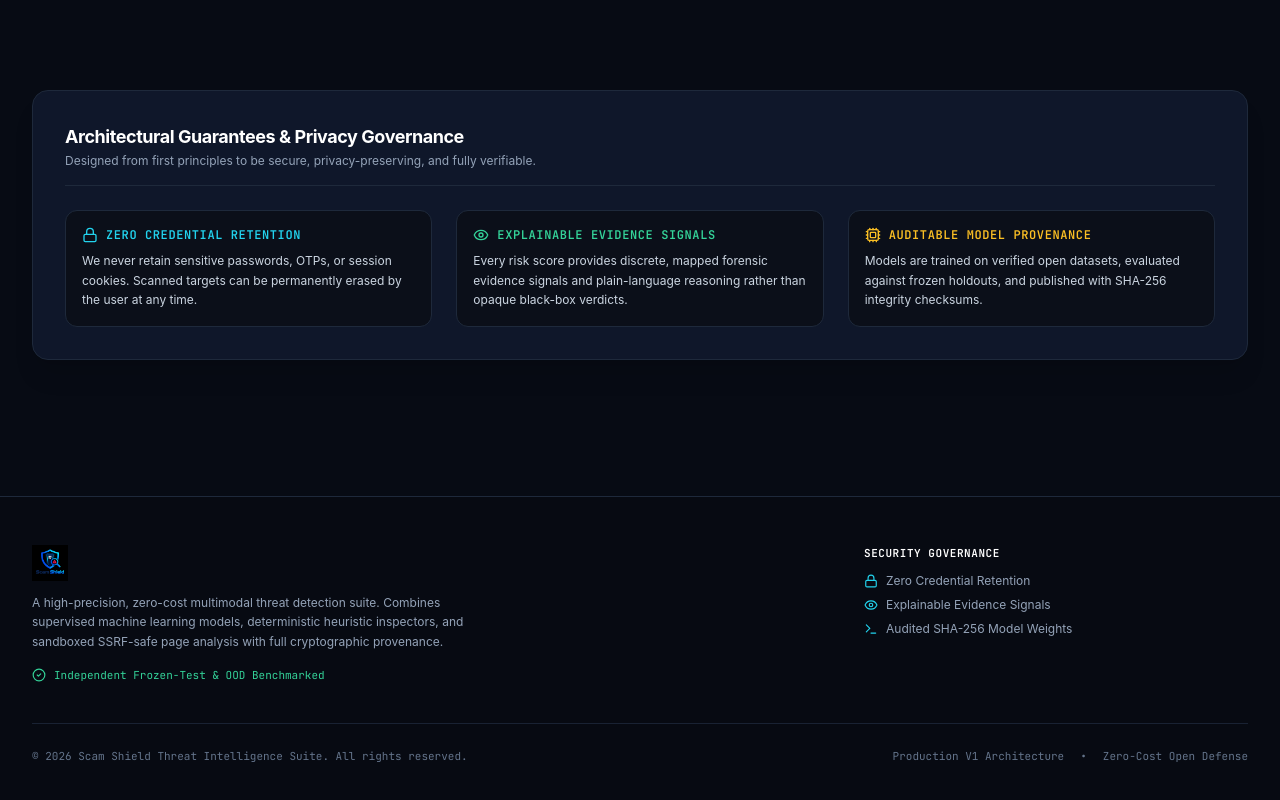
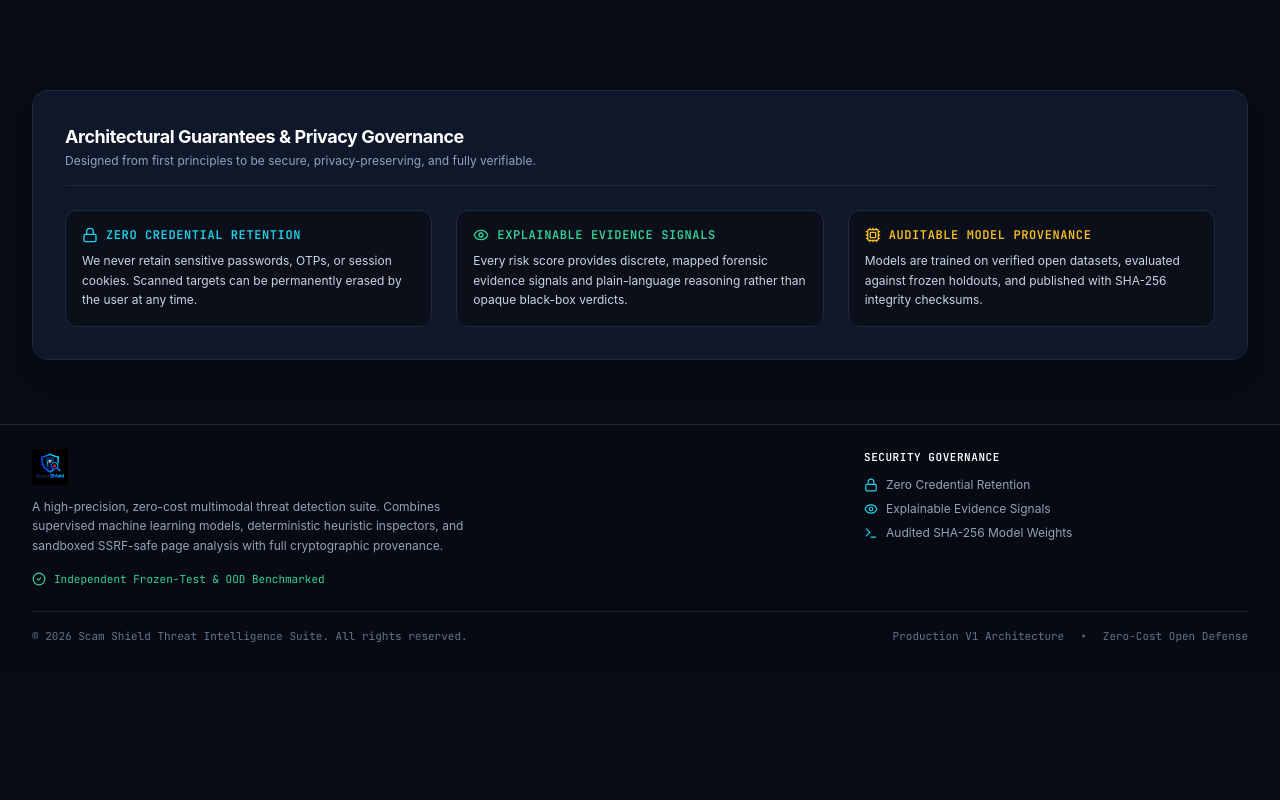
Before and after one commit to AakashBind/kawach, a React (Vite) app in the folder frontend/: page / in a window 1280 px wide. Shown: the part 3818-4618 px from the top of the page. After the commit the page ends 4486 px from the top, so only its background shows below. Built offline with nearby package versions, Linux system fonts and the light colour scheme; no server answers.

Commit message:
style: tighten top margin and padding in footer to eliminate excessive gap

```diff
--- a/frontend/src/components/Footer.tsx
+++ b/frontend/src/components/Footer.tsx
@@ -7,9 +7,9 @@ export const Footer: React.FC = () => {
   const { t } = useTranslation();
 
   return (
-    <footer className="bg-[#070a12] border-t border-[#1e293b] mt-24 text-slate-400 text-xs py-12">
+    <footer className="bg-[#070a12] border-t border-[#1e293b] mt-6 text-slate-400 text-xs py-6">
       <div className="max-w-7xl mx-auto px-4 sm:px-6 lg:px-8">
-        <div className="grid grid-cols-1 md:grid-cols-3 gap-8 mb-10">
+        <div className="grid grid-cols-1 md:grid-cols-3 gap-8 mb-6">
           <div className="space-y-3 md:col-span-2">
             <div className="flex items-center gap-3">
               <Logo size="sm" />
@@ -44,7 +44,7 @@ export const Footer: React.FC = () => {
           </div>
         </div>
 
-        <div className="pt-6 border-t border-[#1e293b]/80 flex flex-col sm:flex-row items-center justify-between gap-4 text-[11px] text-slate-500 font-mono">
+        <div className="pt-4 border-t border-[#1e293b]/80 flex flex-col sm:flex-row items-center justify-between gap-4 text-[11px] text-slate-500 font-mono">
           <div>{t('footer.copyright')}</div>
           <div className="flex items-center gap-4">
             <span>{t('footer.archTag')}</span>
```
